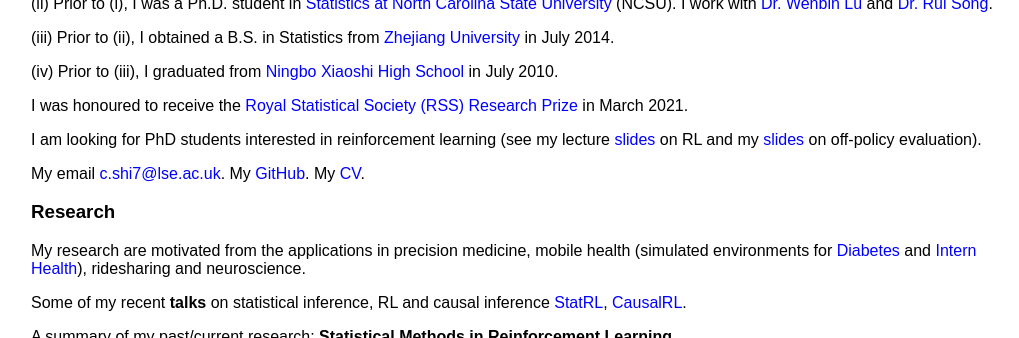
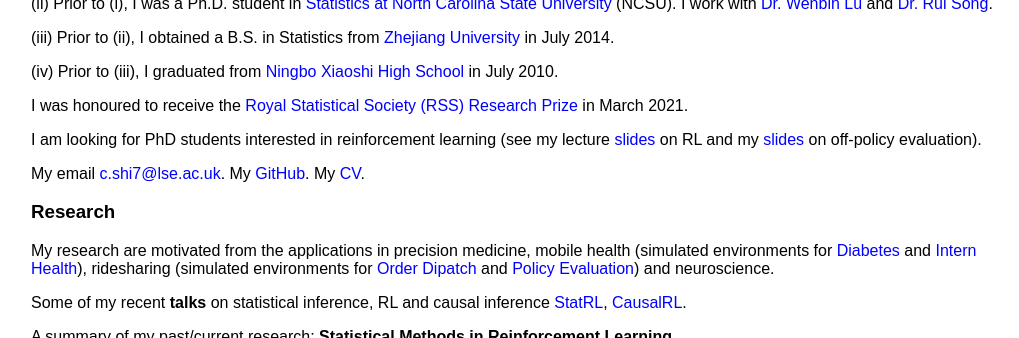
Before and after one commit to callmespring/callmespring.github.io, a Jekyll site: the page built from index.md, in a window 1280 px wide and 900 px high, scrolled down 947 px, cut to the strip 0-338 px from the top of the window. Shown: the whole strip, without its empty margins (109-1128 px from the left). Built offline with Jekyll 4.4.1, drawn with Linux system fonts in a browser that asks for light colours.

Commit message:
Update index.md

```diff
--- a/index.md
+++ b/index.md
@@ -26,7 +26,7 @@
 
 ### Research
 
-My research are motivated from the applications in precision medicine, mobile health (simulated environments for [Diabetes](https://github.com/RunzheStat/TestMDP) and [Intern Health](https://github.com/limengbinggz/cusum-rl)), ridesharing and neuroscience.
+My research are motivated from the applications in precision medicine, mobile health (simulated environments for [Diabetes](https://github.com/RunzheStat/TestMDP) and [Intern Health](https://github.com/limengbinggz/cusum-rl)), ridesharing (simulated environments for [Order Dipatch](https://github.com/callmespring/MDPOD) and [Policy Evaluation](https://github.com/RunzheStat/CausalMARL)) and neuroscience.
 
 Some of my recent **talks** on statistical inference, RL and causal inference [StatRL](https://www.youtube.com/watch?v=-SW9PevZThs&t=982s), [CausalRL](https://www.youtube.com/watch?v=Zor1CmRyycw&t=397s).
 
```
